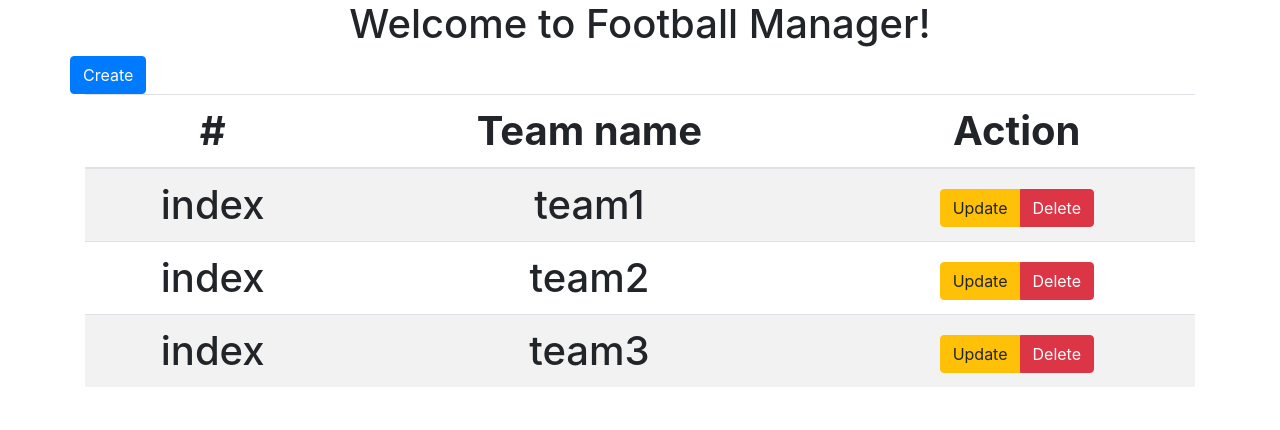
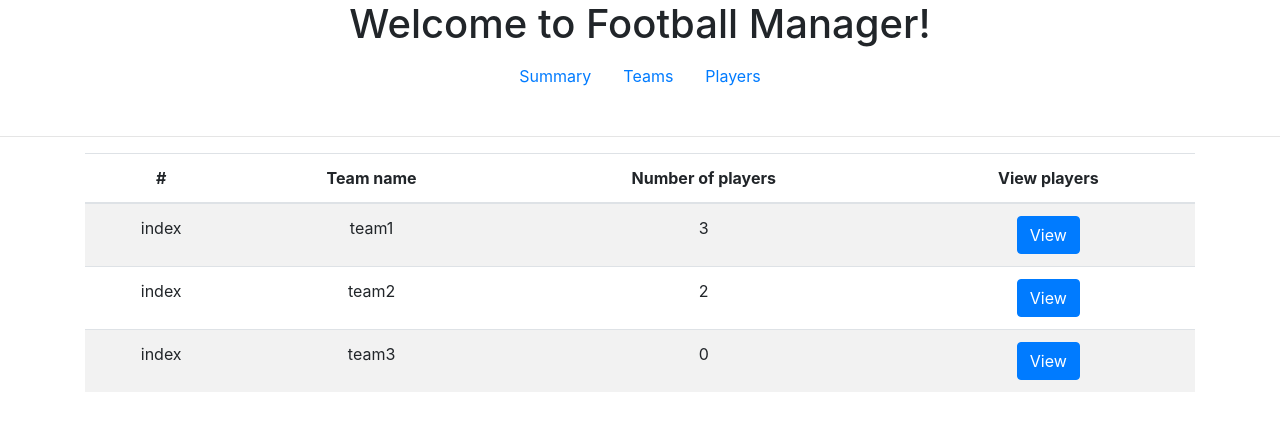
Before and after one commit to bencegaborfarkas/my-app, an Angular app: page /summary in a window 1280 px wide. Shown: the top 430 px of the page. Built offline with nearby package versions, Linux system fonts and the light colour scheme.

Commit message:
summary page: done

```diff
--- a/src/app/app.component.html
+++ b/src/app/app.component.html
@@ -6,15 +6,23 @@
 </div>
 
 <div style="text-align:center">
-  <h1>
 
-    <div class="dropdown-menu">
-      <a class="dropdown-item" href="#">Team management</a>
-      <a class="dropdown-item active" href="#"></a>
-      <a class="dropdown-item" href="#">Another link</a>
-    </div>
+  <ul class="nav justify-content-center">
+    <li class="nav-item">
+      <a class="nav-link active" href="summary">Summary</a>
+    </li>
+    <li class="nav-item">
+      <a class="nav-link" href="teams">Teams</a>
+    </li>
+    <li class="nav-item">
+      <a class="nav-link" href="players">Players</a>
+    </li>
+  </ul>
+
+  <br>
+  <hr>
 
 
-    <app-teams></app-teams>
-  </h1>
+  <router-outlet></router-outlet>
+
 </div>
--- a/src/app/app.component.ts
+++ b/src/app/app.component.ts
@@ -16,20 +16,37 @@ export class AppComponent implements OnInit{
     localStorage.setItem("teams", JSON.stringify([
       {
         id: "1",
-        name: "team1"
+        name: "team1",
+        playerIds: [1, 2, 3]
       },
       {
         id: "2",
-        name: "team2"
+        name: "team2",
+        playerIds: [1, 3]
       },
       {
         id: "3",
-        name: "team3"
+        name: "team3",
+        playerIds: []
       }
     ]));
-    localStorage.setItem("players", '[]');
+    localStorage.setItem("players", JSON.stringify([
+      {
+        id: "1",
+        name: "player1"
+      },
+      {
+        id: "2",
+        name: "player2"
+      },
+      {
+        id: "3",
+        name: "player3"
+      }
+    ]));
     localStorage.setItem("teamCounter", '3');
     localStorage.setItem("playerCounter", '3');
+    console.log("APP COMPONENT");
   }
 
 }
--- a/src/app/app.module.ts
+++ b/src/app/app.module.ts
@@ -6,12 +6,26 @@ import { TeamsComponent } from './teams/teams.component';
 
 import { FormsModule } from '@angular/forms';
 
+import { RouterModule, Routes } from '@angular/router';
+import { SummaryComponent } from './summary/summary.component';
+
+const appRoutes: Routes = [
+  { path: 'summary', component: SummaryComponent },
+  { path: 'teams', component: TeamsComponent }/*,
+  { path: 'players' component: PlayerComponent }*/
+];
+
 @NgModule({
   declarations: [
     AppComponent,
-    TeamsComponent
+    TeamsComponent,
+    SummaryComponent
   ],
   imports: [
+    RouterModule.forRoot(
+      appRoutes,
+      { enableTracing: true } // <-- debugging purposes only
+    ),
     BrowserModule, FormsModule
   ],
   providers: [],
--- /dev/null
+++ b/src/app/summary/summary.component.html
@@ -0,0 +1,63 @@
+<div class="container">
+  <div class="row">
+    <div class="col">
+      <table class="table table-striped">
+        <thead>
+        <tr>
+          <th scope="col">#</th>
+          <th scope="col">Team name</th>
+          <th scope="col">Number of players</th>
+          <th scope="col">View players</th>
+        </tr>
+        </thead>
+        <tbody>
+        <tr *ngFor="let team of this.summary">
+          <td>index</td>
+          <td>{{ team.name }}</td>
+          <td>{{ team.playerIds.length }}</td>
+          <td>
+            <div class="btn-group" role="group" aria-label="Basic example">
+              <button type="button" class="btn btn-primary" data-toggle="modal" data-target="#viewPlayersModal" (click)="selectTeam(team)">
+                View
+              </button>
+            </div>
+          </td>
+        </tr>
+        </tbody>
+      </table>
+    </div>
+  </div>
+</div>
+
+
+<div class="modal fade" id="viewPlayersModal" tabindex="-1" role="dialog" aria-labelledby="viewPlayersModal" aria-hidden="true">
+  <div class="modal-dialog" role="document">
+    <div class="modal-content">
+      <div class="modal-header">
+        <h5 class="modal-title" id="qweqwe">Players of {{ this.selectedTeam?.name }}</h5>
+        <button type="button" class="close" data-dismiss="modal" aria-label="Close">
+          <span aria-hidden="true">&times;</span>
+        </button>
+      </div>
+      <div class="modal-body">
+        <table class="table table-striped">
+          <thead>
+          <tr>
+            <th scope="col">#</th>
+            <th scope="col">Player name</th>
+          </tr>
+          </thead>
+          <tbody>
+          <tr *ngFor="let player of this.selectedTeam?.players">
+            <td>index</td>
+            <td>{{ player.name }}</td>
+          </tr>
+          </tbody>
+        </table>
+      </div>
+      <div class="modal-footer">
+        <button type="button" class="btn btn-secondary" data-dismiss="modal">Close</button>
+      </div>
+    </div>
+  </div>
+</div>
--- /dev/null
+++ b/src/app/summary/summary.component.ts
@@ -0,0 +1,47 @@
+import { Component, OnInit } from '@angular/core';
+
+@Component({
+  selector: 'app-summary',
+  templateUrl: './summary.component.html',
+  styleUrls: ['./summary.component.css']
+})
+export class SummaryComponent implements OnInit {
+
+  teams: any[];
+  players: any[];
+  summary: any[];
+  selectedTeam: any;
+
+  constructor() { }
+
+
+  selectTeam = function(selectedTeam: any){
+
+
+    this.selectedTeam = selectedTeam;
+    console.log(this.selectedTeam);
+
+  };
+
+
+  ngOnInit() {
+
+    this.teams = JSON.parse(localStorage.getItem('teams'));
+    this.players = JSON.parse(localStorage.getItem('players'));
+    console.log(this.players);
+
+    // merge
+    this.teams.forEach((team) => {
+
+      team.players = [];
+      team.playerIds.forEach((id) => {
+        let tmpPlayer = this.players.find( player  => player.id === id.toString() );
+        team.players.push(tmpPlayer);
+      });
+
+    });
+    this.summary = JSON.parse(JSON.stringify(this.teams));
+
+  }
+
+}
--- a/src/app/teams/teams.component.ts
+++ b/src/app/teams/teams.component.ts
@@ -85,6 +85,8 @@ export class TeamsComponent implements OnInit {
     this.teams = JSON.parse(localStorage.getItem('teams'));
     console.log(this.teams);
 
+    console.log("TEAMS COMPONENT");
+
   }
 
 }
--- a/src/index.html
+++ b/src/index.html
@@ -14,6 +14,7 @@
 </head>
 <body>
   <app-root></app-root>
+  <app-teams></app-teams>
 
 
 
```
Also changed, not shown: src/app/summary/summary.component.css (added), 1 other file (tests, documents, lock files or other folders).
